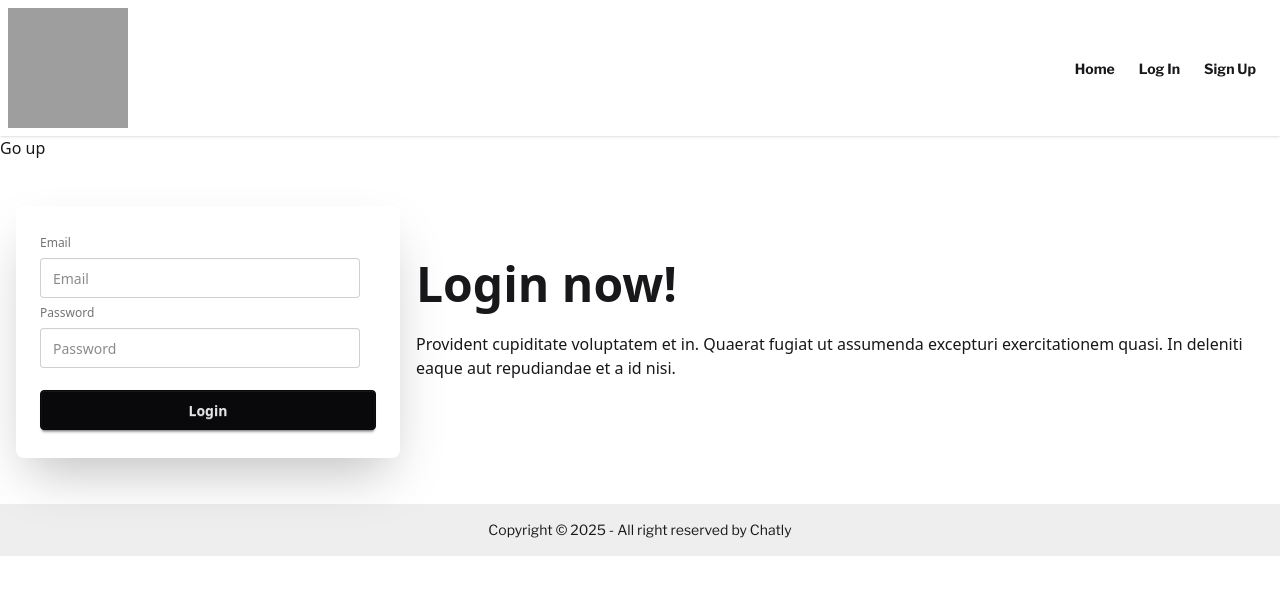
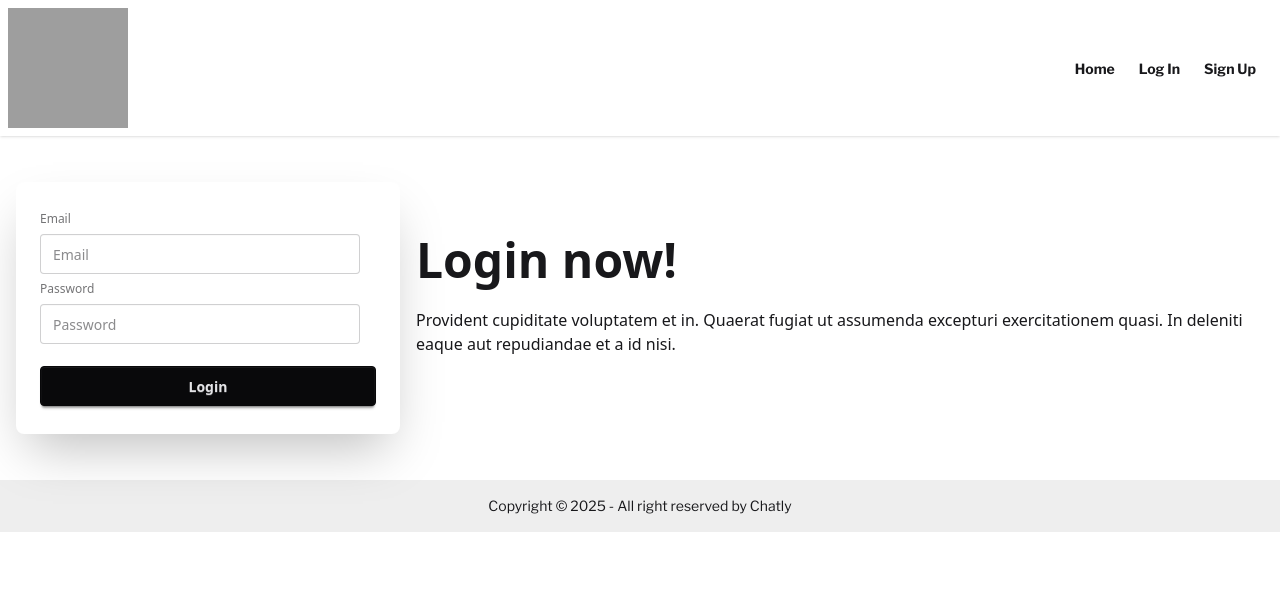
Before and after one commit to hubertDgomes/Chatly, a React (Vite) app: page /login in a window 1280 px wide. Shown: the top 594 px of the page. Built offline with nearby package versions, Linux system fonts and the light colour scheme; grey boxes are pictures that could not be loaded; a web font is replaced by a local one.

Commit message:
feat: enhance login functionality with user info dispatch and improved error handling

```diff
--- a/src/components/pages/Login.jsx
+++ b/src/components/pages/Login.jsx
@@ -6,14 +6,14 @@ import { useNavigate } from "react-router-dom";
 import { useDispatch, useSelector } from "react-redux";
 import { userInfoLogin } from "../../slices/userSlices";
 
-
 const Login = () => {
-  const data = useSelector((state) => state.userInformation.value)
+  const data = useSelector((state) => state.userInformation.value);
   console.log(data);
 
-  const navigator = useNavigate()
+  const navigator = useNavigate();
   const [email, setEmail] = useState("");
   const [password, setPassword] = useState("");
+  const dispatch = useDispatch();
   const handleEmail = (e) => {
     setEmail(e.target.value);
   };
@@ -31,9 +31,12 @@ const Login = () => {
         console.log(user);
         if (user.emailVerified === true) {
           toast.success("Account is verified, procceds to Log in");
-          navigator("/dashboard")
+          navigator("/dashboard");
+          dispatch(userInfoLogin(user));
         } else {
-          toast.error("Email Is Not Verified, Check Your Email, If not found please check your Spam!");
+          toast.error(
+            "Email Is Not Verified, Check Your Email, If not found please check your Spam!"
+          );
         }
       })
       .catch((error) => {
@@ -41,20 +44,10 @@ const Login = () => {
         toast.error(errorMessage);
       });
   };
-  const dispatch = useDispatch()
-  const handleGo = ()=>{
-    const data = {
-      name: "Hubert",
-      age: 22
-    }
-    dispatch(userInfoLogin(data))
-  }
+
   return (
     <>
       <Container>
-        <button
-        onClick={handleGo}
-        >Go up</button>
         <div className="hero py-[30px]">
           <div className="hero-content flex-col lg:flex-row-reverse">
             <div className="text-center lg:text-left">
```
